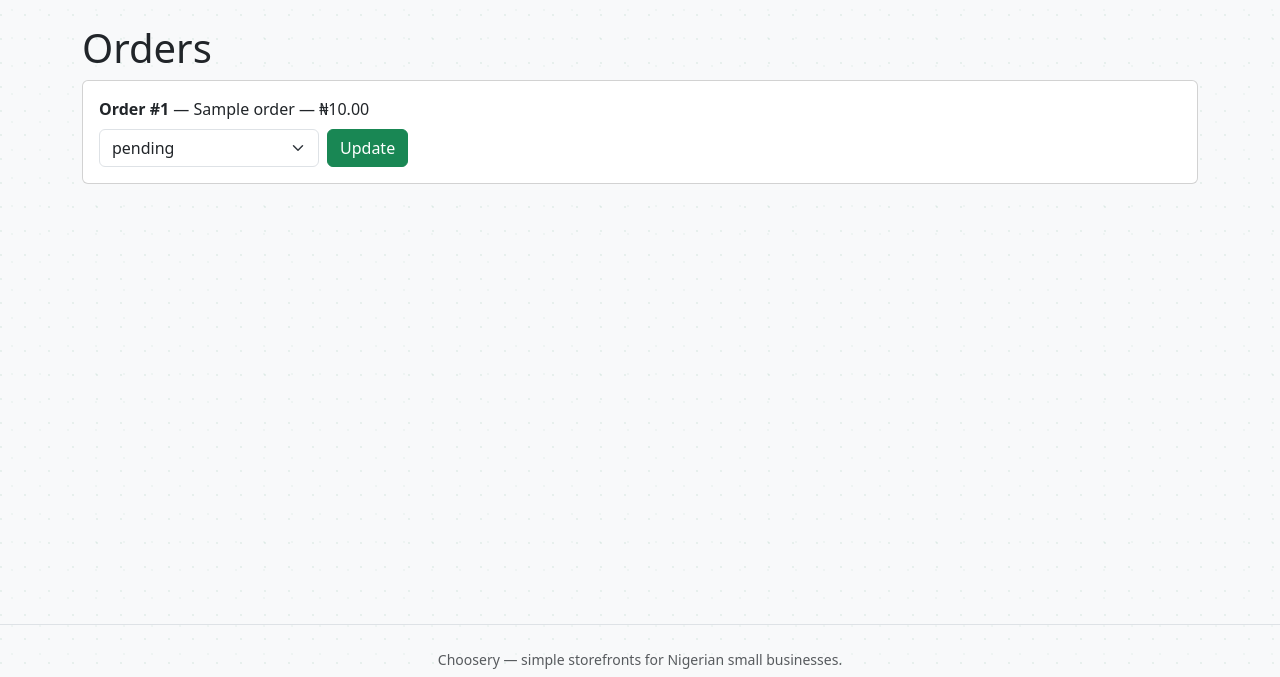
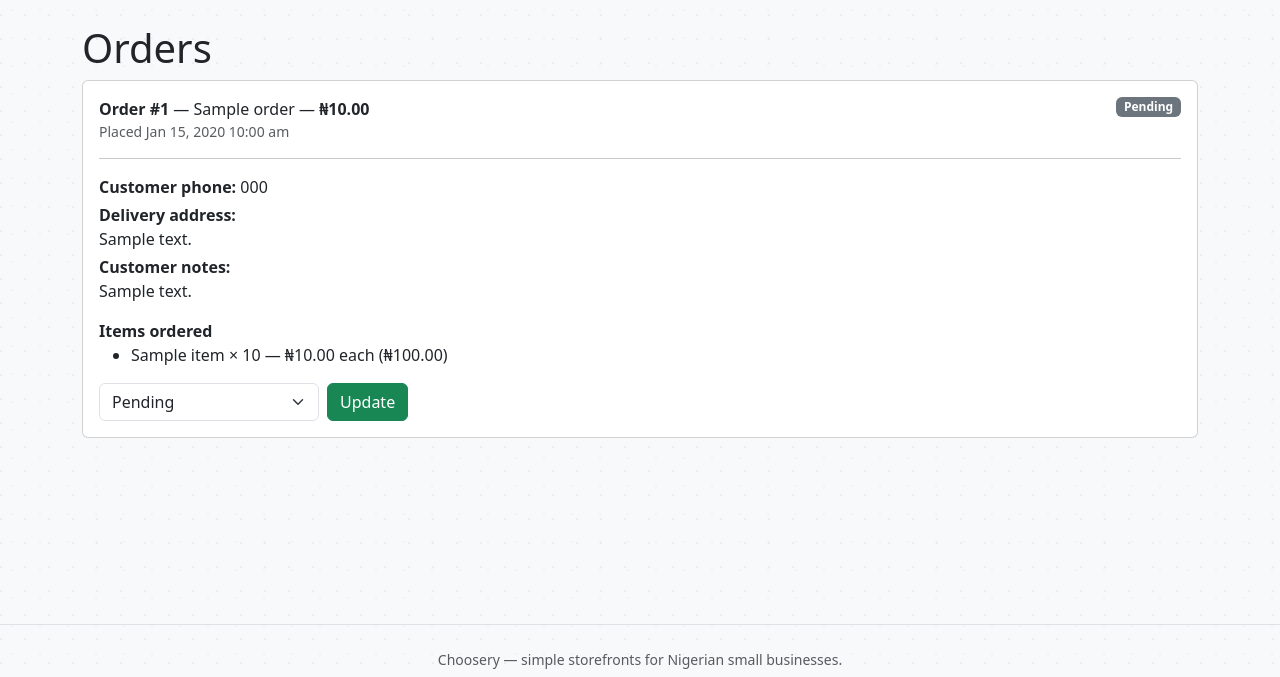
Before and after one commit to Isyakuahmad/storebridge, a PHP site: page /seller/orders.php in a window 1280 px wide. Shown: the part 58-735 px from the top of the page. Run offline with PHP 8.4, Linux system fonts and the light colour scheme; the visitor is signed in with stand-in values (Sample User, id 1); tables that the repository leaves empty hold one stand-in row (values such as "Sample post").

Commit message:
Show complete customer and item details in seller orders

```diff
--- a/seller/orders.php
+++ b/seller/orders.php
@@ -1 +1,65 @@
-<?php require_once '../includes/auth.php';login_required();$s=store();if(!$s)go('/seller/store.php');if($_SERVER['REQUEST_METHOD']==='POST'){csrf_check();$q=$pdo->prepare('UPDATE orders SET status=? WHERE id=? AND store_id=?');$q->execute([$_POST['status']??'pending',(int)$_POST['id'],$s['id']]);}$q=$pdo->prepare('SELECT * FROM orders WHERE store_id=? ORDER BY created_at DESC');$q->execute([$s['id']]);$os=$q->fetchAll();$title='Orders';require '../includes/header.php';?><h1>Orders</h1><?php foreach($os as $o):?><div class="card mb-3"><div class="card-body"><b>Order #<?=e($o['id'])?></b> — <?=e($o['customer_name'])?> — <?=money($o['total'])?><form method="post" class="d-flex gap-2 mt-2"><input type="hidden" name="csrf" value="<?=e(csrf())?>"><input type="hidden" name="id" value="<?=e($o['id'])?>"><select name="status" class="form-select" style="max-width:220px"><?php foreach(['pending','confirmed','completed','cancelled'] as $x):?><option <?= $o['status']===$x?'selected':''?>><?=e($x)?></option><?php endforeach;?></select><button class="btn btn-success">Update</button></form></div></div><?php endforeach;?><?php require '../includes/footer.php';?>
+<?php
+require_once '../includes/auth.php';
+login_required();
+$s = store();
+if (!$s) go('/seller/store.php');
+
+if ($_SERVER['REQUEST_METHOD'] === 'POST') {
+    csrf_check();
+    $allowed = ['pending', 'confirmed', 'completed', 'cancelled'];
+    $status = $_POST['status'] ?? 'pending';
+    if (!in_array($status, $allowed, true)) {
+        $error = 'Choose a valid order status.';
+    } else {
+        $q = $pdo->prepare('UPDATE orders SET status=? WHERE id=? AND store_id=?');
+        $q->execute([$status, (int)($_POST['id'] ?? 0), $s['id']]);
+        if (!$q->rowCount()) $notice = 'No order status change was made.';
+        else $notice = 'Order status updated.';
+    }
+}
+
+$q = $pdo->prepare('SELECT * FROM orders WHERE store_id=? ORDER BY created_at DESC');
+$q->execute([$s['id']]);
+$os = $q->fetchAll();
+$orderItems = [];
+if ($os) {
+    $ids = array_map(static fn($o) => (int)$o['id'], $os);
+    $in = implode(',', array_fill(0, count($ids), '?'));
+    $q = $pdo->prepare("SELECT order_id,product_name,unit_price,quantity FROM order_items WHERE order_id IN ($in) ORDER BY id");
+    $q->execute($ids);
+    foreach ($q as $item) $orderItems[(int)$item['order_id']][] = $item;
+}
+$title = 'Orders';
+require '../includes/header.php';
+?>
+<h1>Orders</h1>
+<?php if (!empty($error)): ?><div class="alert alert-danger"><?=e($error)?></div><?php endif; ?>
+<?php if (!empty($notice)): ?><div class="alert alert-info"><?=e($notice)?></div><?php endif; ?>
+<?php foreach ($os as $o): ?>
+<div class="card mb-3"><div class="card-body">
+    <div class="d-flex justify-content-between align-items-start gap-2 flex-wrap">
+        <div><b>Order #<?=e($o['id'])?></b> — <?=e($o['customer_name'])?> — <strong><?=money($o['total'])?></strong>
+        <div class="small text-muted">Placed <?=e(date('M j, Y g:i a', strtotime($o['created_at'])))?></div></div>
+        <span class="badge text-bg-secondary"><?=e(ucfirst($o['status']))?></span>
+    </div>
+    <hr>
+    <div><strong>Customer phone:</strong> <?=e($o['customer_phone'])?></div>
+    <div class="mt-1"><strong>Delivery address:</strong><br><?=nl2br(e($o['customer_address']))?></div>
+    <?php if (!empty($o['notes'])): ?><div class="mt-1"><strong>Customer notes:</strong><br><?=nl2br(e($o['notes']))?></div><?php endif; ?>
+    <div class="mt-3"><strong>Items ordered</strong>
+    <?php if (empty($orderItems[(int)$o['id']])): ?><p class="text-muted mb-0">No item details found for this order.</p>
+    <?php else: ?><ul class="mb-0"><?php foreach ($orderItems[(int)$o['id']] as $item): ?>
+        <li><?=e($item['product_name'])?> × <?=e($item['quantity'])?> — <?=money($item['unit_price'])?> each (<?=money($item['unit_price'] * $item['quantity'])?>)</li>
+    <?php endforeach; ?></ul><?php endif; ?></div>
+    <form method="post" class="d-flex gap-2 mt-3">
+        <input type="hidden" name="csrf" value="<?=e(csrf())?>">
+        <input type="hidden" name="id" value="<?=e($o['id'])?>">
+        <select name="status" class="form-select" style="max-width:220px" aria-label="Order status">
+        <?php foreach (['pending','confirmed','completed','cancelled'] as $x): ?><option value="<?=e($x)?>" <?=$o['status'] === $x ? 'selected' : ''?>><?=e(ucfirst($x))?></option><?php endforeach; ?>
+        </select>
+        <button class="btn btn-success">Update</button>
+    </form>
+</div></div>
+<?php endforeach; ?>
+<?php if (!$os): ?><p class="text-muted">No orders yet.</p><?php endif; ?>
+<?php require '../includes/footer.php'; ?>
```
